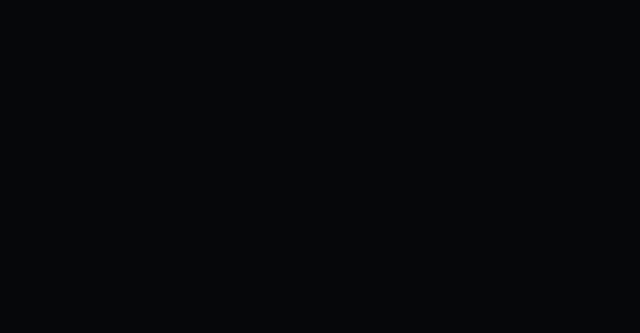
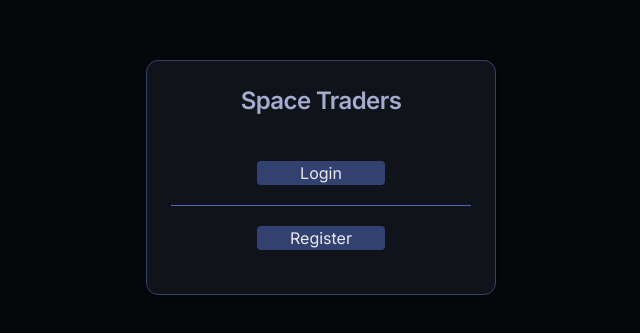
Before and after one commit to TannerCoker/space-traders, a Next.js app in the folder spacetraders/: page /Login in a window 1280 px wide. Shown: the part 223-556 px from the top of the page, without its empty margins (319-959 px from the left). Built offline with nearby package versions, Linux system fonts and the light colour scheme.

Commit message:
Setup first login card

```diff
--- a/spacetraders/app/Login/page.js
+++ b/spacetraders/app/Login/page.js
@@ -1,9 +1,22 @@
 import React from 'react'
 import Link from 'next/link';
 
+import { Card, CardContent, CardDescription, CardFooter, CardHeader, CardTitle } from '@/components/ui/card'
+
 const Login = () => {
   return (
-    <Link href="/Dashboard">Dashboard</Link>
+    <div className='flex h-screen justify-center items-center'>
+        <Card className='w-[350px] border-customSecondary'>
+            <CardHeader className='items-center'>
+                <CardTitle className="text-2xl text-customPrimary">Space Traders</CardTitle>
+            </CardHeader>
+            <CardContent className='flex flex-col items-center'>
+                <button type='button' className='my-5 w-32'>Login</button>
+                <div className='flex w-full border-t border-customAccent'></div>
+                <button className='my-5 w-32'>Register</button>
+            </CardContent>
+        </Card>
+    </div>
   )
 }
 
```
